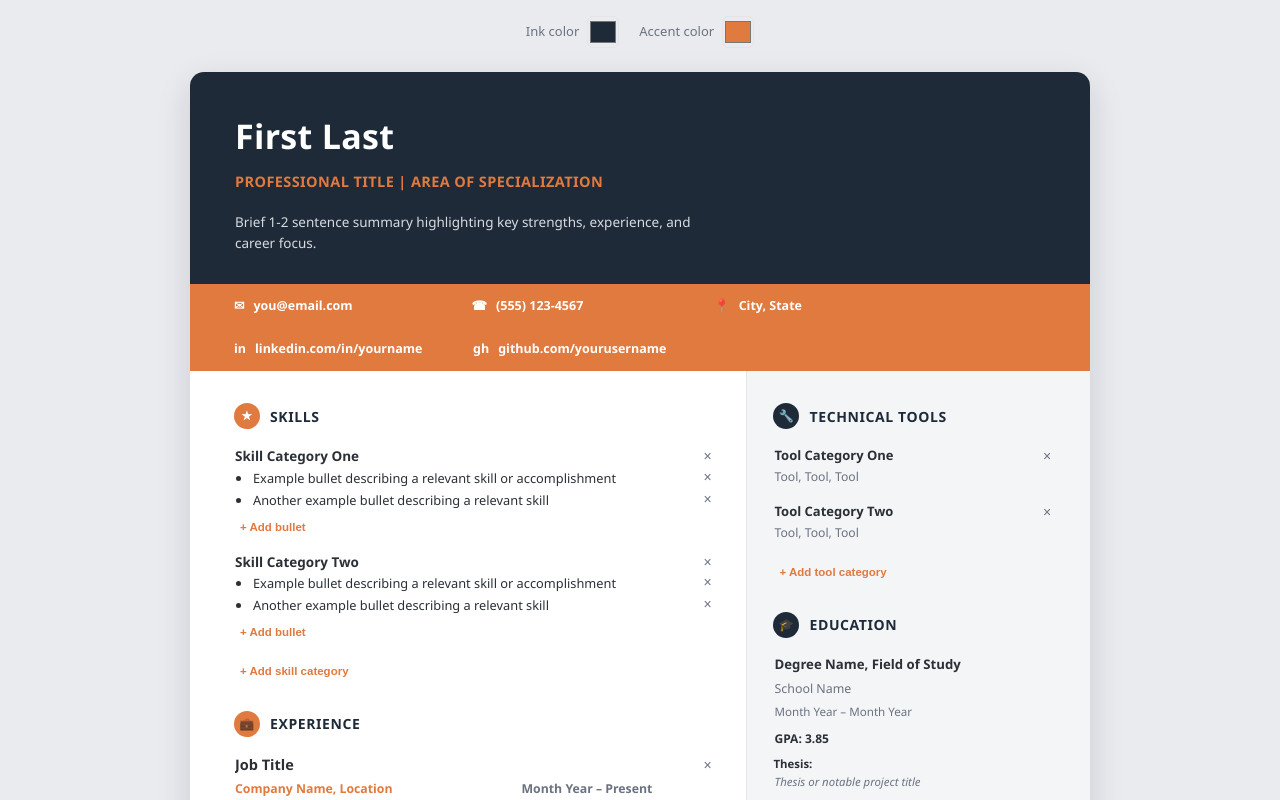
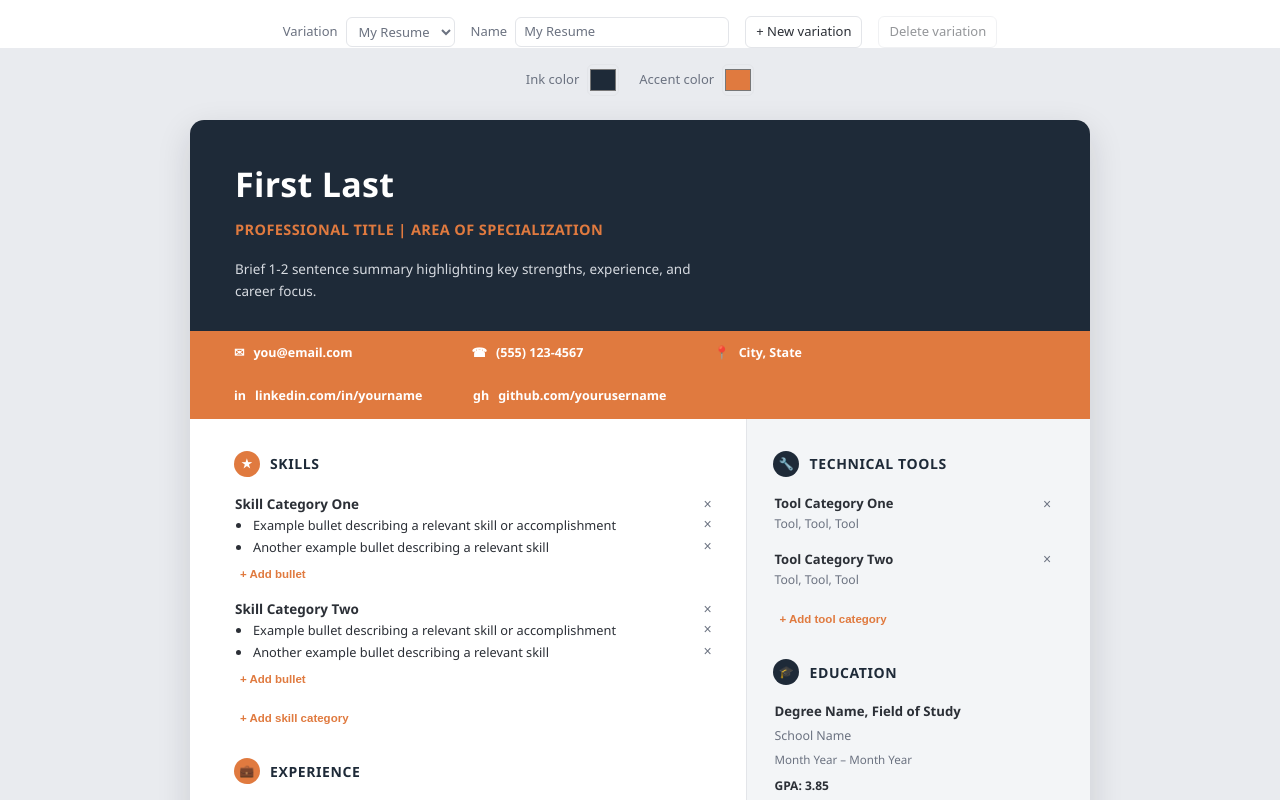
Before and after one commit to EthanOwens/reforge, a React (Vite) app: page / in a window 1280 px wide. Shown: the top 800 px of the page. Built offline with nearby package versions, Linux system fonts and the light colour scheme.

Commit message:
CRUD functionality for variational schemas

```diff
--- /dev/null
+++ b/src/tools/resume/ResumeTool.css
@@ -0,0 +1,83 @@
+/* Variation selector toolbar — editing chrome, not resume content, similar
+   in spirit to `.theme-controls` in ResumePreview.css. Hidden from print via
+   the same `@media print { display: none }` pattern below. */
+
+.variation-toolbar {
+  display: flex;
+  flex-wrap: wrap;
+  gap: 16px;
+  align-items: center;
+  justify-content: center;
+  max-width: 900px;
+  margin: 0 auto;
+  padding: 16px 44px 0;
+  font-size: 13px;
+  color: var(--text-muted);
+}
+
+.variation-control {
+  display: flex;
+  align-items: center;
+  gap: 8px;
+}
+
+.variation-control select,
+.variation-control input[type='text'] {
+  font: inherit;
+  color: inherit;
+  padding: 4px 8px;
+  border: 1px solid var(--border);
+  border-radius: 6px;
+  background: var(--paper);
+}
+
+.variation-btn {
+  font: inherit;
+  padding: 5px 10px;
+  border: 1px solid var(--border);
+  border-radius: 6px;
+  background: var(--paper);
+  color: var(--text);
+  cursor: pointer;
+}
+
+.variation-btn:hover:not(:disabled) {
+  background: #f3f5f7;
+}
+
+.variation-btn:disabled {
+  opacity: 0.5;
+  cursor: not-allowed;
+}
+
+.variation-save-warning {
+  display: flex;
+  align-items: center;
+  justify-content: center;
+  gap: 12px;
+  max-width: 900px;
+  margin: 12px auto 0;
+  padding: 8px 16px;
+  font-size: 13px;
+  color: #7a2e2e;
+  background: #fdecea;
+  border: 1px solid #f3c0bb;
+  border-radius: 6px;
+}
+
+.variation-save-warning-dismiss {
+  font: inherit;
+  line-height: 1;
+  padding: 0 4px;
+  border: none;
+  background: none;
+  color: inherit;
+  cursor: pointer;
+}
+
+@media print {
+  .variation-toolbar,
+  .variation-save-warning {
+    display: none;
+  }
+}
--- a/src/tools/resume/ResumeTool.tsx
+++ b/src/tools/resume/ResumeTool.tsx
@@ -1,12 +1,127 @@
 import { useState } from 'react'
-import { defaultResume } from './defaultResume'
 import ResumePreview from './ResumePreview'
+import { newId } from './id'
 import type { Resume } from './types'
+import { loadVariationsState, saveVariationsState } from './variationsStorage'
+import type { VariationsState } from './variationsStorage'
+import './ResumeTool.css'
 
 function ResumeTool() {
-  const [resume, setResume] = useState<Resume>(defaultResume)
+  const [state, setState] = useState<VariationsState>(() => loadVariationsState())
+  const [saveError, setSaveError] = useState(false)
 
-  return <ResumePreview resume={resume} onChange={setResume} />
+  const updateState = (next: VariationsState) => {
+    setState(next)
+    const saved = saveVariationsState(next)
+    setSaveError(!saved)
+  }
+
+  const activeVariation =
+    state.variations.find((variation) => variation.id === state.activeId) ?? state.variations[0]
+
+  const handleResumeChange = (nextResume: Resume) => {
+    updateState({
+      ...state,
+      variations: state.variations.map((variation) =>
+        variation.id === activeVariation.id ? { ...variation, resume: nextResume } : variation,
+      ),
+    })
+  }
+
+  const handleSelectVariation = (id: string) => {
+    updateState({ ...state, activeId: id })
+  }
+
+  const handleRename = (name: string) => {
+    updateState({
+      ...state,
+      variations: state.variations.map((variation) =>
+        variation.id === activeVariation.id ? { ...variation, name } : variation,
+      ),
+    })
+  }
+
+  const handleAddVariation = () => {
+    const copy = {
+      id: newId('variation'),
+      name: `Copy of ${activeVariation.name}`,
+      resume: activeVariation.resume,
+    }
+    updateState({
+      activeId: copy.id,
+      variations: [...state.variations, copy],
+    })
+  }
+
+  const handleDeleteVariation = () => {
+    if (state.variations.length <= 1) return
+    if (!window.confirm(`Delete "${activeVariation.name}"? This can't be undone.`)) return
+
+    const remaining = state.variations.filter((variation) => variation.id !== activeVariation.id)
+    const stillActive = remaining.some((variation) => variation.id === state.activeId)
+    updateState({
+      activeId: stillActive ? state.activeId : remaining[0].id,
+      variations: remaining,
+    })
+  }
+
+  return (
+    <div className="resume-tool">
+      {saveError && (
+        <div className="variation-save-warning" role="alert">
+          Couldn&apos;t save — your changes may not persist.
+          <button
+            type="button"
+            className="variation-save-warning-dismiss"
+            onClick={() => setSaveError(false)}
+            aria-label="Dismiss save warning"
+          >
+            &times;
+          </button>
+        </div>
+      )}
+      <div className="variation-toolbar">
+        <label className="variation-control">
+          Variation
+          <select
+            value={activeVariation.id}
+            onChange={(event) => handleSelectVariation(event.target.value)}
+            aria-label="Select resume variation"
+          >
+            {state.variations.map((variation) => (
+              <option key={variation.id} value={variation.id}>
+                {variation.name}
+              </option>
+            ))}
+          </select>
+        </label>
+
+        <label className="variation-control">
+          Name
+          <input
+            type="text"
+            value={activeVariation.name}
+            onChange={(event) => handleRename(event.target.value)}
+            aria-label="Rename active variation"
+          />
+        </label>
+
+        <button type="button" className="variation-btn" onClick={handleAddVariation}>
+          + New variation
+        </button>
+        <button
+          type="button"
+          className="variation-btn"
+          onClick={handleDeleteVariation}
+          disabled={state.variations.length <= 1}
+        >
+          Delete variation
+        </button>
+      </div>
+
+      <ResumePreview resume={activeVariation.resume} onChange={handleResumeChange} />
+    </div>
+  )
 }
 
 export default ResumeTool
--- /dev/null
+++ b/src/tools/resume/variationsStorage.ts
@@ -0,0 +1,95 @@
+// Persistence for the Resume tool's named variations (e.g. one per job
+// application). Backed by localStorage so variations survive a page reload;
+// wrapped in try/catch throughout since localStorage can throw (private
+// browsing, storage disabled, quota exceeded, corrupted/foreign JSON) and
+// none of that should crash the app — callers always get a usable state back.
+
+import { defaultResume } from './defaultResume'
+import { newId } from './id'
+import type { Resume } from './types'
+
+const STORAGE_KEY = 'reforge.resume.variations.v1'
+
+export interface Variation {
+  id: string
+  name: string
+  resume: Resume
+}
+
+export interface VariationsState {
+  activeId: string
+  variations: Variation[]
+}
+
+function defaultState(): VariationsState {
+  const variation: Variation = {
+    id: newId('variation'),
+    name: 'My Resume',
+    resume: defaultResume,
+  }
+  return { activeId: variation.id, variations: [variation] }
+}
+
+// Structural check — enough to avoid crashing on corrupted/foreign JSON in
+// the storage slot without fully validating every nested field of `Resume`.
+function isResumeShape(value: unknown): value is Resume {
+  if (!value || typeof value !== 'object') return false
+  const candidate = value as Partial<Resume>
+  return (
+    typeof candidate.header === 'object' &&
+    candidate.header !== null &&
+    Array.isArray(candidate.contacts) &&
+    Array.isArray(candidate.skills) &&
+    Array.isArray(candidate.experience) &&
+    Array.isArray(candidate.tools) &&
+    Array.isArray(candidate.interests) &&
+    typeof candidate.education === 'object' &&
+    candidate.education !== null &&
+    typeof candidate.theme === 'object' &&
+    candidate.theme !== null
+  )
+}
+
+function isVariationsState(value: unknown): value is VariationsState {
+  if (!value || typeof value !== 'object') return false
+  const candidate = value as Partial<VariationsState>
+  if (typeof candidate.activeId !== 'string') return false
+  if (!Array.isArray(candidate.variations) || candidate.variations.length === 0) return false
+  return candidate.variations.every(
+    (variation) =>
+      variation &&
+      typeof variation === 'object' &&
+      typeof variation.id === 'string' &&
+      typeof variation.name === 'string' &&
+      isResumeShape(variation.resume),
+  )
+}
+
+export function loadVariationsState(): VariationsState {
+  try {
+    const raw = localStorage.getItem(STORAGE_KEY)
+    if (!raw) return defaultState()
+
+    const parsed: unknown = JSON.parse(raw)
+    if (!isVariationsState(parsed)) return defaultState()
+
+    // Fall back to the first variation if the active id doesn't resolve
+    // (e.g. hand-edited storage) rather than losing all data.
+    const activeExists = parsed.variations.some((variation) => variation.id === parsed.activeId)
+    return activeExists ? parsed : { ...parsed, activeId: parsed.variations[0].id }
+  } catch {
+    return defaultState()
+  }
+}
+
+// Returns true on success, false if the write failed (storage
+// disabled/full/unavailable) so callers can surface the failure to the user
+// instead of assuming the edit was durably persisted.
+export function saveVariationsState(state: VariationsState): boolean {
+  try {
+    localStorage.setItem(STORAGE_KEY, JSON.stringify(state))
+    return true
+  } catch {
+    return false
+  }
+}
```
